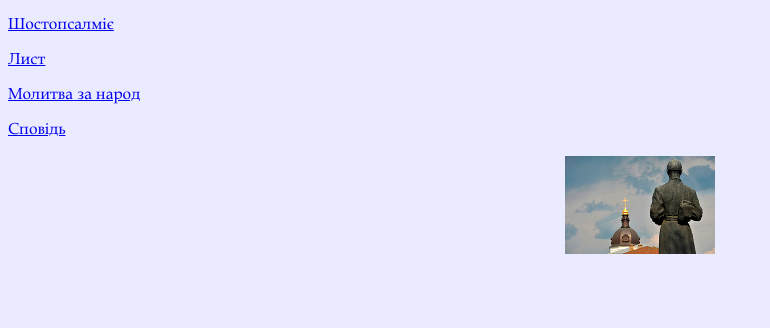
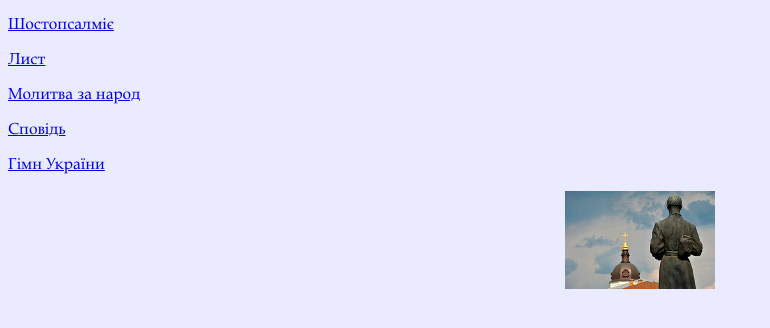
Before and after one commit to mivanchenko/monk, a plain HTML site: page index.html in a window 1280 px wide. Shown: the whole page, without its empty margins (0-770 px from the left). Drawn offline with Linux system fonts and the light colour scheme.

Commit message:
Anthem of Ukraine added

```diff
--- a/index.html
+++ b/index.html
@@ -10,6 +10,7 @@
 	<p><a href="/lyst">Лист</a></p>
 	<p><a href="/narod">Молитва за народ</a></p>
 	<p><a href="/spovid">Сповідь</a></p>
+	<p><a href="/himn">Гімн України</a></p>
 	<div align="center"><img src="img/1354532290_50_90.jpg" alt="Монах в Україні" /></div>
 </body>
 </html>
```
Also changed, not shown: img/sts3-12_20_90.jpg (deleted), img/sts3-12_25_90.jpg (deleted), 2 other files.
